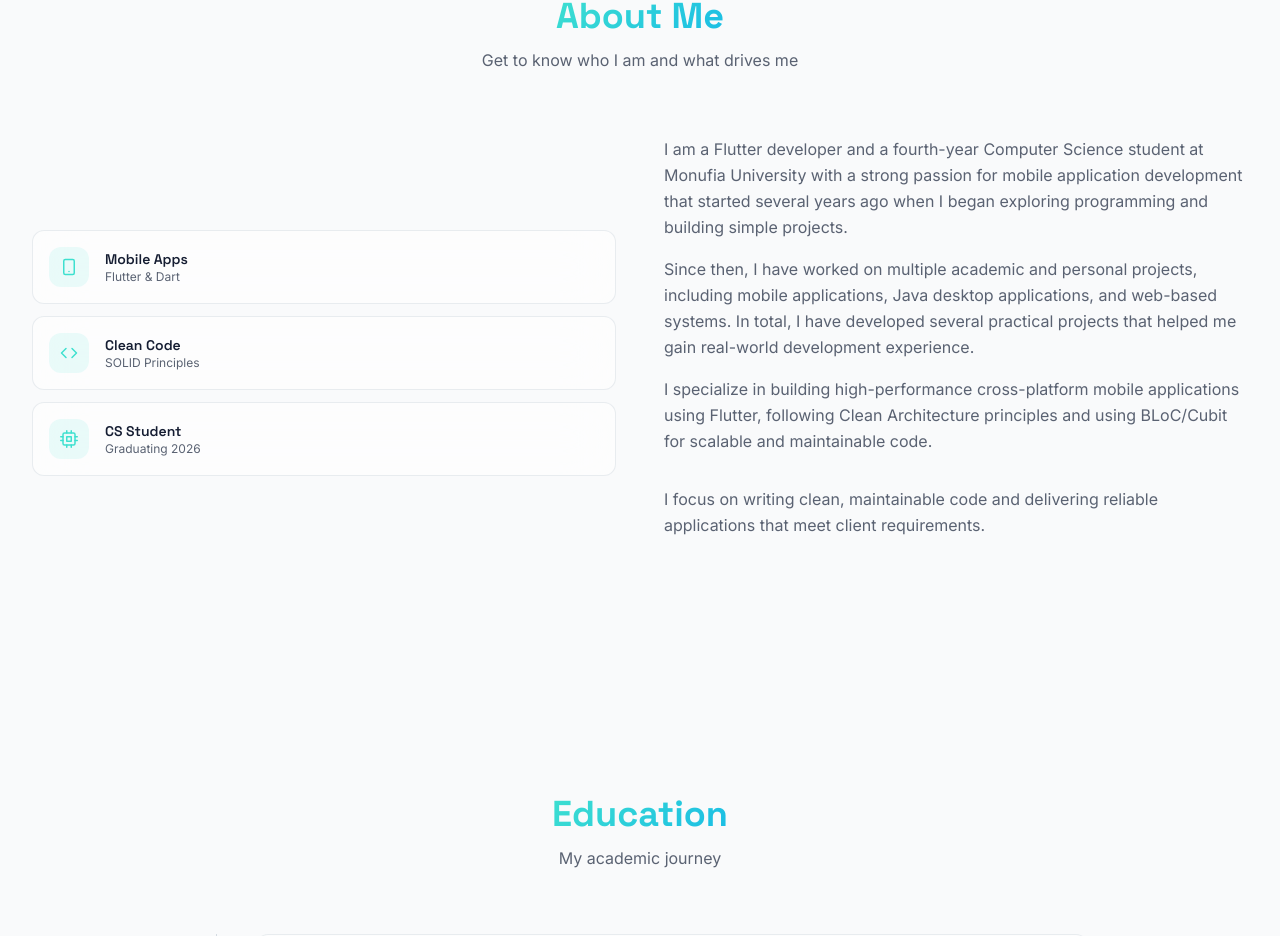
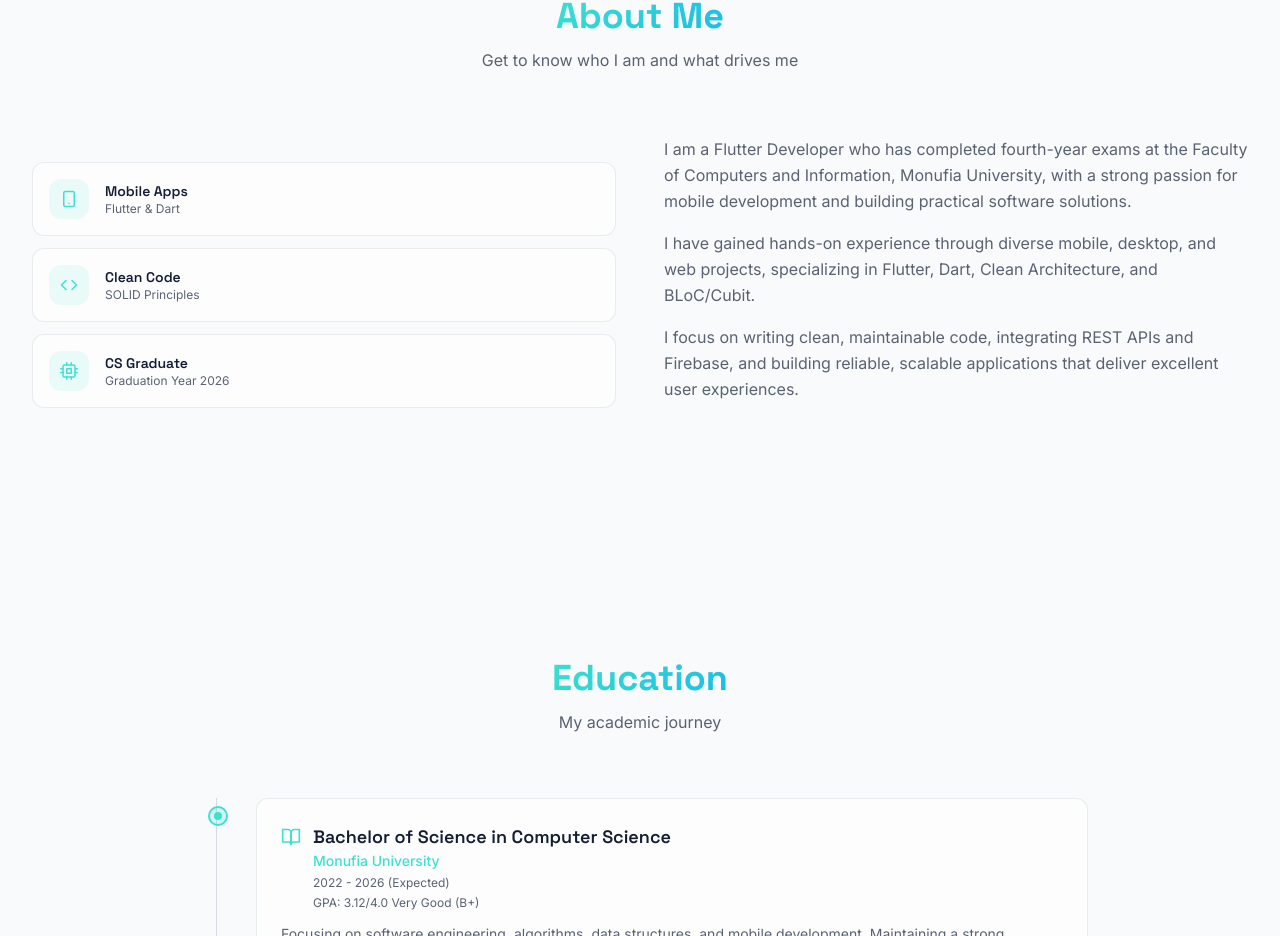
Before and after one commit to mkgit04/Portfolio, a React (Vite) app: page / in a window 1280 px wide. Shown: the part 916-1852 px from the top of the page. Built offline with nearby package versions, Linux system fonts and the light colour scheme; the HTML template or start-up script is replaced by a standard one.

Commit message:
Refactor AboutSection component for improved clarity and accuracy in content

```diff
--- a/src/components/portfolio/AboutSection.tsx
+++ b/src/components/portfolio/AboutSection.tsx
@@ -22,8 +22,8 @@ const AboutSection = () => {
     },
     {
       icon: <FiCpu />,
-      label: isArabic ? "طالب علوم حاسب" : "CS Student",
-      value: isArabic ? "التخرج 2026" : "Graduating 2026",
+      label: isArabic ? "خريج علوم حاسب" : "CS Graduate",
+      value: isArabic ? "سنة التخرج 2026" : "Graduation Year 2026",
     },
   ];
 
@@ -72,46 +72,23 @@ const AboutSection = () => {
             transition={{ duration: 0.6 }}
             className="flex flex-col justify-center"
           >
+
             <p className="text-muted-foreground leading-relaxed mb-4">
               {isArabic
-              ? "أنا مطور Flutter وطالب في السنة الرابعة بكلية الحاسبات والمعلومات - جامعة المنوفية، وبدأ شغفي بتطوير تطبيقات الموبايل منذ عدة سنوات عندما بدأت تعلم البرمجة وبناء مشاريع بسيطة."
-              : "I am a Flutter developer and a fourth-year Computer Science student at Monufia University with a strong passion for mobile application development that started several years ago when I began exploring programming and building simple projects."}
+                ? "أنا مطور Flutter وقد أنهيت امتحانات السنة الرابعة بكلية الحاسبات والمعلومات بجامعة المنوفية. أمتلك شغفًا بتطوير تطبيقات الموبايل وبناء حلول برمجية عملية."
+                : "I am a Flutter Developer who has completed fourth-year exams at the Faculty of Computers and Information, Monufia University, with a strong passion for mobile development and building practical software solutions."}
             </p>
+
             <p className="text-muted-foreground leading-relaxed mb-4">
               {isArabic
-              ? "منذ ذلك الوقت، عملت على مشاريع أكاديمية وشخصية متعددة، تشمل تطبيقات موبايل وتطبيقات سطح مكتب بلغة Java وأنظمة ويب. هذه المشاريع منحتني خبرة عملية حقيقية في التطوير."
-              : "Since then, I have worked on multiple academic and personal projects, including mobile applications, Java desktop applications, and web-based systems. In total, I have developed several practical projects that helped me gain real-world development experience."}
+                ? "لدي خبرة عملية من خلال مشاريع متنوعة تشمل تطبيقات الموبايل وسطح المكتب والويب، مع التركيز على Flutter وDart وClean Architecture وBLoC/Cubit."
+                : "I have gained hands-on experience through diverse mobile, desktop, and web projects, specializing in Flutter, Dart, Clean Architecture, and BLoC/Cubit."}
+            </p>
 
-          </p>
             <p className="text-muted-foreground leading-relaxed mb-8">
               {isArabic
-              ? "أتخصص في بناء تطبيقات موبايل عالية الأداء تعمل على أكثر من منصة باستخدام Flutter، مع اتباع مبادئ Clean Architecture واستخدام BLoC/Cubit لبناء كود قابل للتوسع وسهل الصيانة."
-              : "I specialize in building high-performance cross-platform mobile applications using Flutter, following Clean Architecture principles and using BLoC/Cubit for scalable and maintainable code."}
-
-
-          </p>
-          {/* <pre className="text-muted-foreground leading-relaxed mb-8">
-            My experience includes:
-            <br />
-            • Developing mobile applications using Flutter
-            <br />
-            • Implementing state management using BLoC/Cubit
-            <br />
-            • Integrating RESTful APIs
-            <br />
-            • Working with local databases such as SQLite
-            <br />
-            • Building responsive and modern UI
-            <br />
-            • Developing complete mobile applications from idea to deployment
-
-
-          </pre> */}
-          <p className="text-muted-foreground leading-relaxed mb-8">
-            {isArabic
-              ? "أركز على كتابة كود نظيف وقابل للصيانة وتقديم تطبيقات موثوقة تلبي متطلبات العميل."
-              : "I focus on writing clean, maintainable code and delivering reliable applications that meet client requirements."}
-
+                ? "أهتم بكتابة كود نظيف وقابل للصيانة، والتكامل مع REST APIs وFirebase، وبناء تطبيقات موثوقة وقابلة للتوسع توفر تجربة استخدام مميزة."
+                : "I focus on writing clean, maintainable code, integrating REST APIs and Firebase, and building reliable, scalable applications that deliver excellent user experiences."}
             </p>
 
 
```
Lines whose indentation alone changed are shown as unchanged.
